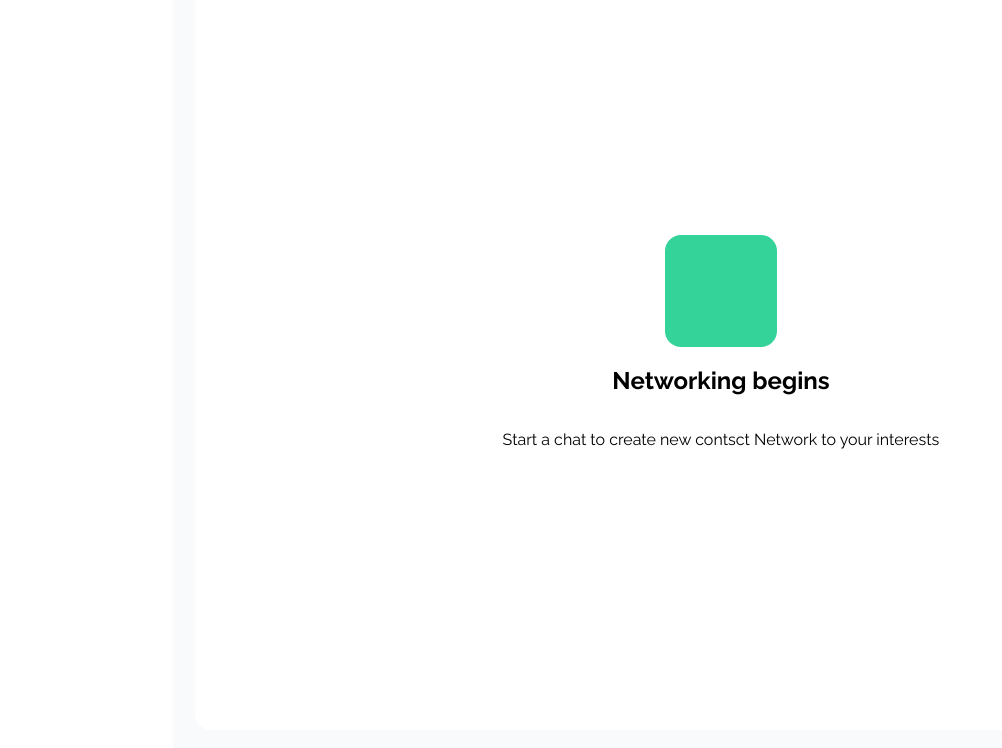
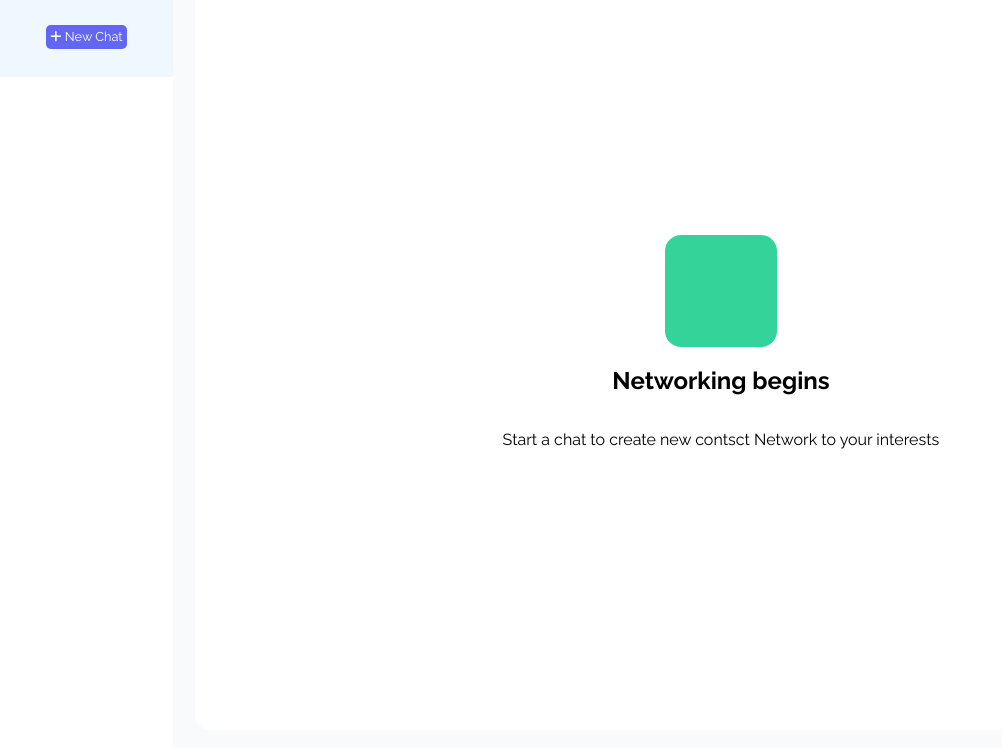
Before and after one commit to alejongo/07-flexbox-avanzado-adl, a plain HTML site: page index.html in a window 1280 px wide. Shown: the part 52-800 px from the top of the page, without its empty margins (0-1002 px from the left). Drawn offline with Linux system fonts and the light colour scheme.

Commit message:
:sparkles: Add (Contact list - Side Bar): Add New chat button

```diff
--- a/css/style.css
+++ b/css/style.css
@@ -75,3 +75,31 @@ main {
   display: flex;
   justify-content: space-between;
 }
+
+.contact-list {
+  display: flex;
+  flex-direction: column;
+}
+
+.new-chat-button-container {
+  height: 5rem;
+  background-color: aliceblue;
+  display: flex;
+  justify-content: center;
+  align-items: center;
+}
+
+.new-chat-button {
+  background-color: #6366f1;
+  color: white;
+  padding: 0.3rem;
+  border: none;
+  border-radius: 0.3rem;
+  font-size: 0.8rem;
+}
+
+.new-chat-button:hover {
+  outline: 2px solid #a5b4fc;
+  outline-offset: 1px;
+  cursor: pointer;
+}
--- a/index.html
+++ b/index.html
@@ -33,6 +33,9 @@
                     <i class="fa-solid fa-bars" style="font-size: 0.9rem; color: #94a3b8; "></i>
                 </div>
             </article>
+            <article class="new-chat-button-container">
+                <button class="new-chat-button"><i class="fa-solid fa-plus"></i> New Chat</button>
+            </article>
         </aside>
 
         <!--Container info-->
```
